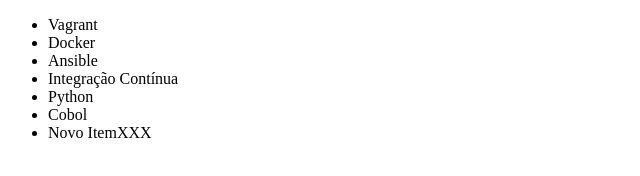
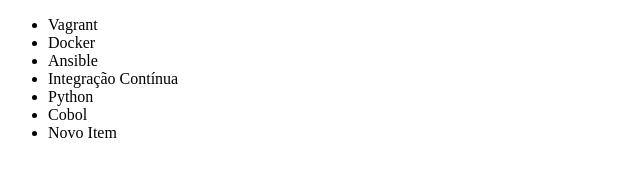
Before and after one commit to nilopozza/alura-git, a plain HTML site: page index.html in a window 1280 px wide. Shown: the full height of the page, 0-640 px from the left. Drawn offline with Linux system fonts and the light colour scheme.

Commit message:
Revert "teste"
This reverts commit e0bb268b1b48a7eeadc00333befd4067da9a794d.

```diff
--- a/index.html
+++ b/index.html
@@ -12,7 +12,7 @@
 		<li>Integração Contínua</li>
         <li>Python</li>
         <li>Cobol</li>
-        <li>Novo ItemXXX</li>
+        <li>Novo Item</li>
     </ul>
 </body>
 </html>
```
